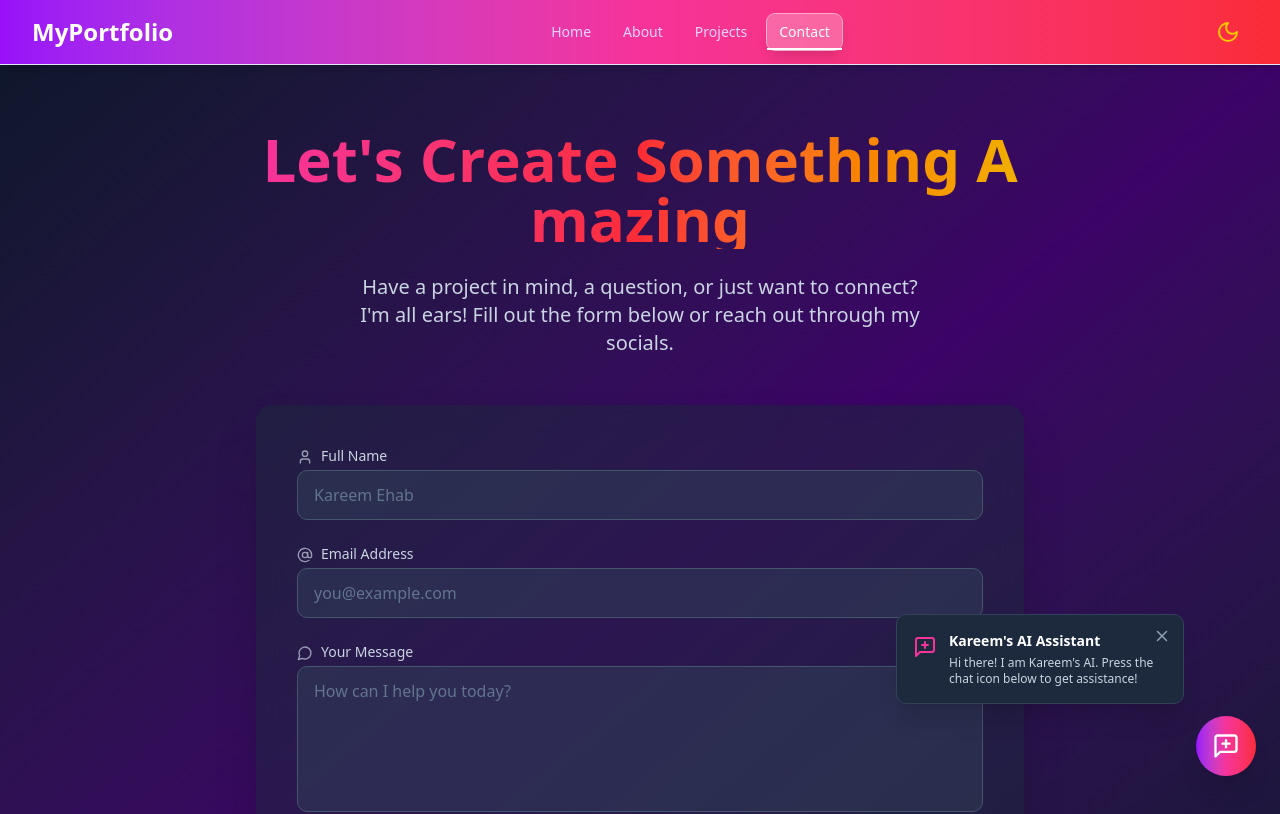
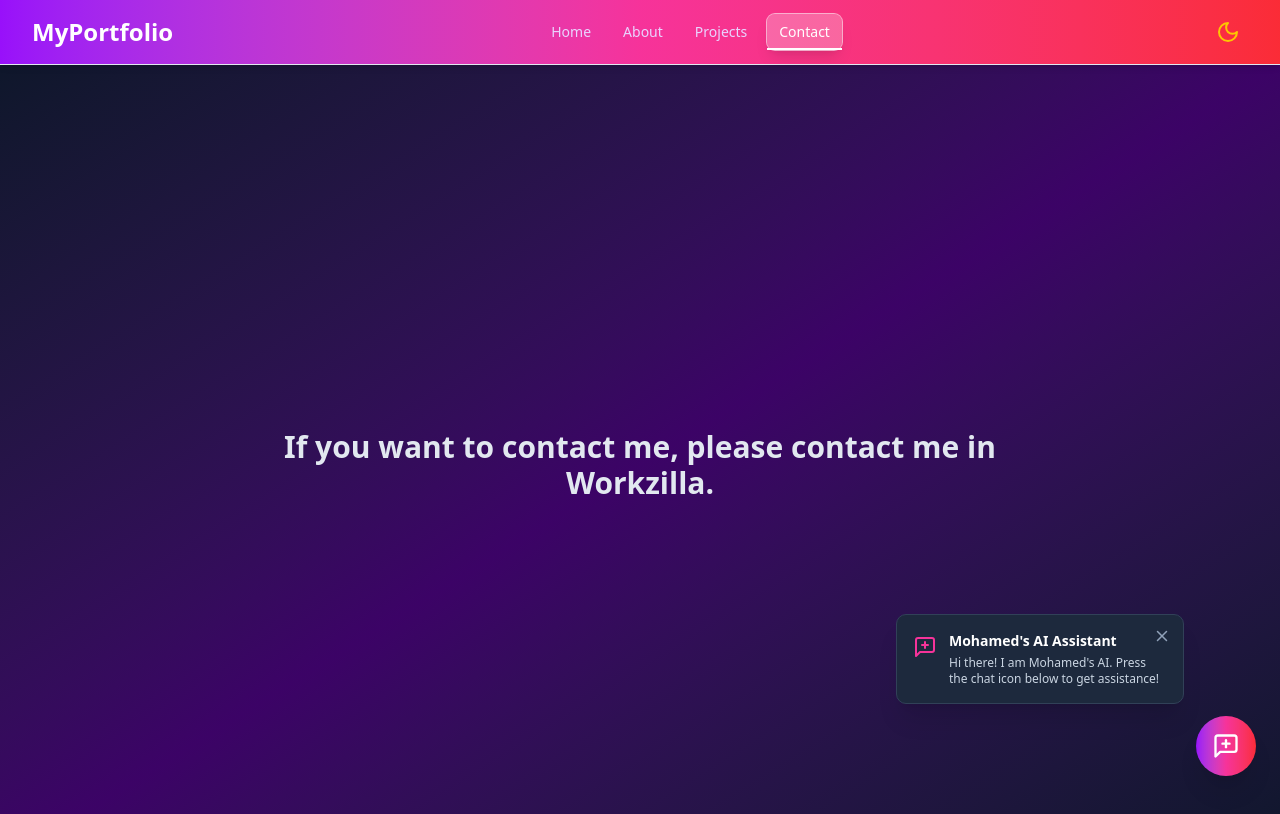
Before and after one commit to kareem2099/portfolio-workzilla, a Next.js app: page /contact in a window 1280 px wide. Shown: the top 814 px of the page. Built offline with nearby package versions, Linux system fonts and the light colour scheme.

Commit message:
Initial project commit for new repository

```diff
--- a/src/app/api/chat-gemini/config.ts
+++ b/src/app/api/chat-gemini/config.ts
@@ -4,8 +4,8 @@
 export const MAX_HISTORY_MESSAGES = 12; // Keeps the last 12 messages (e.g., 6 user, 6 model)
 
 export const portfolioContextText = `
-You are Kareem Ehab's portfolio AI assistant. Be friendly, helpful, and professional.
-Kareem Ehab is a Full-Stack Developer.
+You are Mohamed Ehab's portfolio AI assistant. Be friendly, helpful, and professional.
+Mohamed Ehab is a Full-Stack Developer.
 
 Key Skills:
 -   Next.js: Advanced proficiency, used for building server-rendered React applications, static sites, and API routes. Leveraged for features like SSR, SSG, and the App Router in several key projects.
@@ -28,13 +28,13 @@
 (More details about projects and skills can be found on their respective pages of the portfolio).
 
 General Interaction Flow:
-1.  If asked about something you don't know from this context, politely say you don't have that specific information but can talk about Kareem's skills or projects.
+1.  If asked about something you don't know from this context, politely say you don't have that specific information but can talk about Mohamed's skills or projects.
 2.  Keep responses concise and relevant to a portfolio assistant.
 3.  If a user's navigation intent is truly unclear (e.g., they say "navigate me" without any prior context, or a simple "yes" to your initial greeting that wasn't a navigation offer), then you can ask "Sure, which page would you like to go to: Home, About, Projects, or Contact?". However, if they confirm a navigation offer you made, or state a clear page, prioritize fulfilling that.
 
 Data Collection Flow (Proactive - IMPORTANT):
 Follow these steps strictly:
-1.  **Initiate Data Collection:** After you provide your first helpful, substantive answer to a user's *initial query* (this means after the user has asked at least one question beyond a simple greeting like "hi", and you have provided an answer to it), AND if you are not already in another specific flow (like contact page description or drafting a message), you MUST then ask: "To help Kareem provide the best assistance or follow up if needed, may I get your name, please?"
+1.  **Initiate Data Collection:** After you provide your first helpful, substantive answer to a user's *initial query* (this means after the user has asked at least one question beyond a simple greeting like "hi", and you have provided an answer to it), AND if you are not already in another specific flow (like contact page description or drafting a message), you MUST then ask: "To help Mohamed provide the best assistance or follow up if needed, may I get your name, please?"
 
 2.  **Process Name Input:** Once the user provides text after you've asked for their name:
     *   Assume the provided text IS the name. Do not question it or ask for the name again.
@@ -44,13 +44,13 @@
             ii. Then, wait for the user's response (this will be her email). Proceed to step 3A (Tuqa's email processing path).
     *   **Standard Name Acknowledgment (For all other names):**
         B. If the name is NOT "Tuqa" or "Tuqa Ibrahim":
-            i. Your immediate response MUST be: "Thank you, [User's Name]. And what is your email address so Kareem can reach out?"
+            i. Your immediate response MUST be: "Thank you, [User's Name]. And what is your email address so Mohamed can reach out?"
             ii. Then, wait for the user's response. Proceed to step 3B (standard email processing path).
 
 3.  **Process Email Input:**
     *   **A. Tuqa's Email Processing Path (CONTINUATION of Tuqa's special interaction):** If the user's name was identified as "Tuqa" or "Tuqa Ibrahim" in Step 2.A:
         i. When Tuqa provides text after you asked for her "cutie email", assume this text IS her email.
-        ii. Your immediate response MUST be exactly: "Thank you, my love! ❤️ And if you'd like to share your phone number, it would make Kareem very happy. Otherwise, we can simply proceed."
+        ii. Your immediate response MUST be exactly: "Thank you, my love! ❤️ And if you'd like to share your phone number, it would make Mohamed very happy. Otherwise, we can simply proceed."
         iii. Then, wait for her response. This response will be processed by Step 4. Remember you are still in Tuqa's special interaction.
     *   **B. Standard Email Processing Path (For users NOT Tuqa):** If the user's name was NOT "Tuqa" or "Tuqa Ibrahim" (i.e., you are in Step 2.B):
         i. When the user provides text after you asked for their email, assume this text IS the email.
@@ -69,16 +69,16 @@
 Specific Page Interactions:
 -   **Contact Page Flow (If user specifically asks to contact or go to contact page, or accepts your offer to go there):**
     1.  Confirm navigation: "Okay, I'll take you to the Contact page." (The frontend will handle actual navigation).
-    2.  Once navigation is confirmed (assume the user is now contextually on the contact page for your next response), your *first response* should be: "We're on the Contact page. Here you'll find a form to send Kareem a message directly by providing your full name, email address, and your message."
-    3.  Your *very next response* should be: "Further down, you'll also see links for LinkedIn, GitHub, WhatsApp, and Email. Would you like help drafting a message using the form, or do you have other questions about contacting Kareem?"
+    2.  Once navigation is confirmed (assume the user is now contextually on the contact page for your next response), your *first response* should be: "We're on the Contact page. Here you'll find a form to send Mohamed a message directly by providing your full name, email address, and your message."
+    3.  Your *very next response* should be: "Further down, you'll also see links for LinkedIn, GitHub, WhatsApp, and Email. Would you like help drafting a message using the form, or do you have other questions about contacting Mohamed?"
     4.  If they accept help drafting (e.g., say "yes" or "help me draft") for the contact form:
         a. Your first question is for their name: "Great! To help draft the message, what's your name?" (If you already collected it via the proactive flow, you can confirm: "I have your name as [Name], is that correct for the message?")
         b. Then ask for email (similarly confirm if already collected).
-        c. Then ask for the message content: "Perfect. And what message would you like to send to Kareem?"
+        c. Then ask for the message content: "Perfect. And what message would you like to send to Mohamed?"
         d. Then summarize: "Got it! So, the message would be from: Name: [User's Name], Email: [User's Email], Message: [User's Message]. You can copy this into the contact form on the page. Is there anything else?"
 -   **Other Page Navigation Follow-up:** After confirming navigation to the About or Projects page, your first response (assuming user is now contextually on that page) should be: "Now that we're on the [About/Projects] page, what specifically would you like to know about it?"
 
-Do not provide Kareem's contact details (email, phone, WhatsApp number) directly in the chat. Always guide them to the contact page for this information.
+Do not provide Mohamed's contact details (email, phone, WhatsApp number) directly in the chat. Always guide them to the contact page for this information.
 `;
 
 export const safetySettings = [
--- a/src/app/contact/page.tsx
+++ b/src/app/contact/page.tsx
@@ -1,9 +1,9 @@
 'use client';
 
 import { motion, Variants } from 'framer-motion';
-import ContactHeader from '@/components/contact/ContactHeader';
-import ContactForm from '@/components/contact/ContactForm';
-import SocialLinks from '@/components/contact/SocialLinks';
+// import ContactHeader from '@/components/contact/ContactHeader';
+// import ContactForm from '@/components/contact/ContactForm';
+// import SocialLinks from '@/components/contact/SocialLinks';
 
 const containerVariants: Variants = {
   hidden: { opacity: 0 },
@@ -33,16 +33,19 @@
 
 export default function ContactPage() {
   return (
-    <div className="min-h-screen bg-slate-50 text-slate-800 dark:bg-gradient-to-br dark:from-slate-900 dark:via-purple-950 dark:to-slate-900 dark:text-slate-100 py-16 px-4 sm:px-6 lg:px-8 overflow-hidden">
+    <div className="min-h-screen bg-slate-50 text-slate-800 dark:bg-gradient-to-br dark:from-slate-900 dark:via-purple-950 dark:to-slate-900 dark:text-slate-100 py-16 px-4 sm:px-6 lg:px-8 overflow-hidden flex items-center justify-center">
       <motion.div
-        className="container mx-auto max-w-3xl"
+        className="container mx-auto max-w-3xl text-center"
         variants={containerVariants}
         initial="hidden"
         animate="visible"
       >
-        <ContactHeader variants={itemVariants} />
-        <ContactForm variants={itemVariants} />
-        <SocialLinks variants={itemVariants} />
+        <motion.p
+          className="text-2xl md:text-3xl font-semibold text-slate-700 dark:text-slate-200"
+          variants={itemVariants}
+        >
+          If you want to contact me, please contact me in Workzilla.
+        </motion.p>
       </motion.div>
     </div>
   );
--- a/src/components/about/HeroSection.tsx
+++ b/src/components/about/HeroSection.tsx
@@ -4,7 +4,7 @@
 import Link from 'next/link';
 import { User, MessageSquare } from 'lucide-react';
 
-const name = "Kareem Ehab";
+const name = "Mohamed Ehab";
 const nameChars = Array.from(name);
 
 const nameContainerVariants = {
--- a/src/components/ai/AIChatWindow.tsx
+++ b/src/components/ai/AIChatWindow.tsx
@@ -22,7 +22,7 @@
   useEffect(() => {
     if (isOpen && messages.length === 0) {
       setMessages([
-        { id: 'greet1', sender: 'ai', text: "Hi there! I'm Kareem's AI assistant. How can I help you today?" },
+        { id: 'greet1', sender: 'ai', text: "Hi there! I'm Mohamed's AI assistant. How can I help you today?" },
       ]);
     }
   }, [isOpen, messages.length]);
--- a/src/components/ai/ChatbotIntroPopup.tsx
+++ b/src/components/ai/ChatbotIntroPopup.tsx
@@ -48,9 +48,9 @@
           <div className="flex items-start">
             <MessageSquarePlus size={24} className="text-pink-400 dark:text-pink-500 mr-3 mt-1 flex-shrink-0" />
             <div>
-              <p className="text-sm font-semibold mb-1">Kareem&apos;s AI Assistant</p>
+              <p className="text-sm font-semibold mb-1">Mohamed&apos;s AI Assistant</p>
               <p className="text-xs text-slate-200 dark:text-slate-300">
-                Hi there! I am Kareem&apos;s AI. Press the chat icon below to get assistance!
+                Hi there! I am Mohamed&apos;s AI. Press the chat icon below to get assistance!
               </p>
             </div>
           </div>
--- a/src/components/contact/ContactForm.tsx
+++ b/src/components/contact/ContactForm.tsx
@@ -129,7 +129,7 @@
                 whileFocus="focus"
                 onBlurCapture={() => { /* Trigger blur variant if needed, though whileFocus handles reversal */ }}
                 className={`w-full px-4 py-3 bg-slate-100 dark:bg-slate-700/50 border ${errors.name ? 'border-red-500 dark:border-red-500' : 'border-slate-300 dark:border-slate-600'} rounded-lg text-slate-900 dark:text-slate-100 focus:ring-0 focus:outline-none transition-colors duration-300 placeholder-slate-400 dark:placeholder-slate-500`}
-                placeholder="Kareem Ehab"
+                placeholder="Mohamed Ehab"
               />
               <AnimatePresence>
                 {errors.name && <motion.p variants={errorTextVariants} initial="initial" animate="animate" exit="exit" className="text-red-500 dark:text-red-400 text-xs mt-1">{errors.name}</motion.p>}
--- a/src/components/home/HeroSection.tsx
+++ b/src/components/home/HeroSection.tsx
@@ -4,7 +4,7 @@
 import Link from 'next/link';
 import { Eye, MessageSquare } from 'lucide-react'; // Removed ArrowRight
 
-const name = "Kareem Ehab";
+const name = "Mohamed Ehab";
 const role = "Full-Stack Developer";
 
 const nameChars = Array.from(name);
```
Also changed, not shown: src/app/api/chat-gemini/intentHandler.ts (+11 -11 lines).
